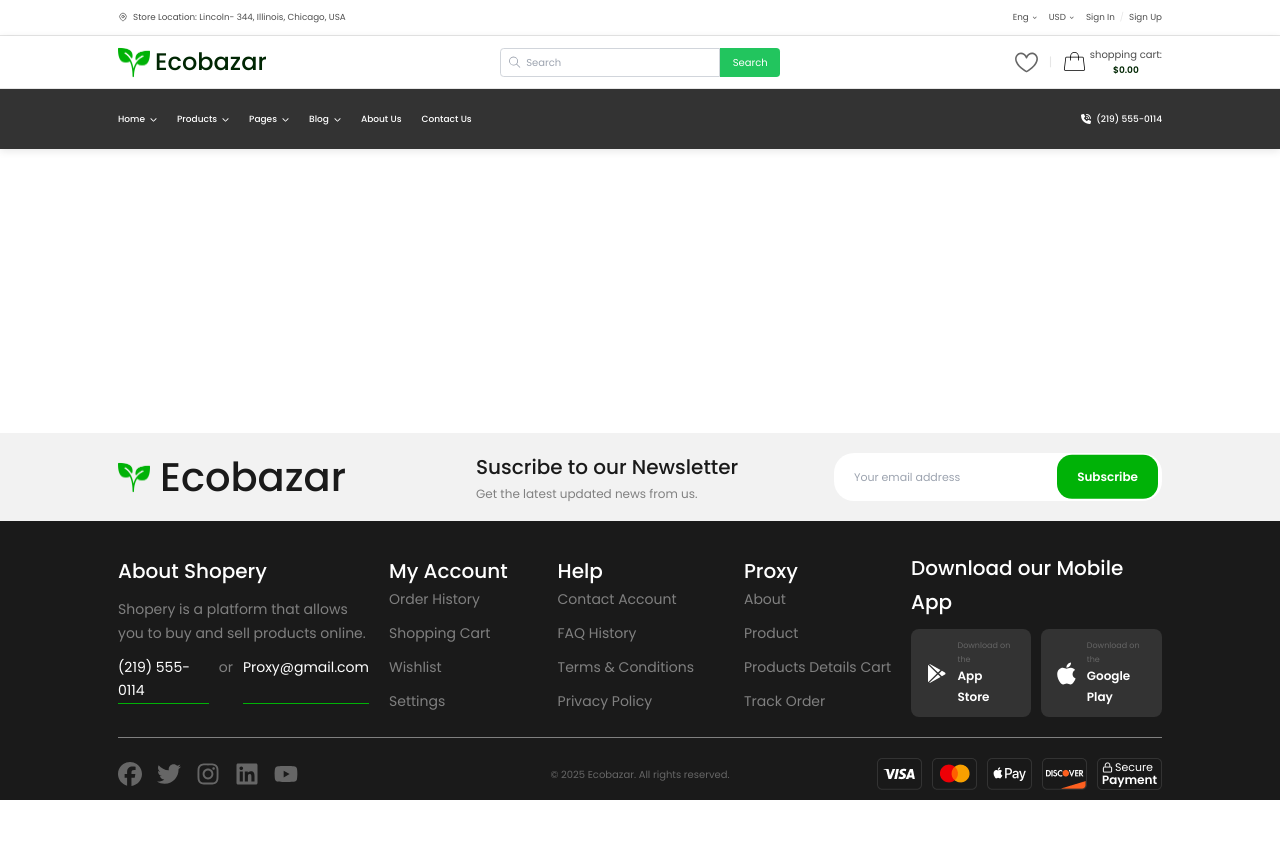
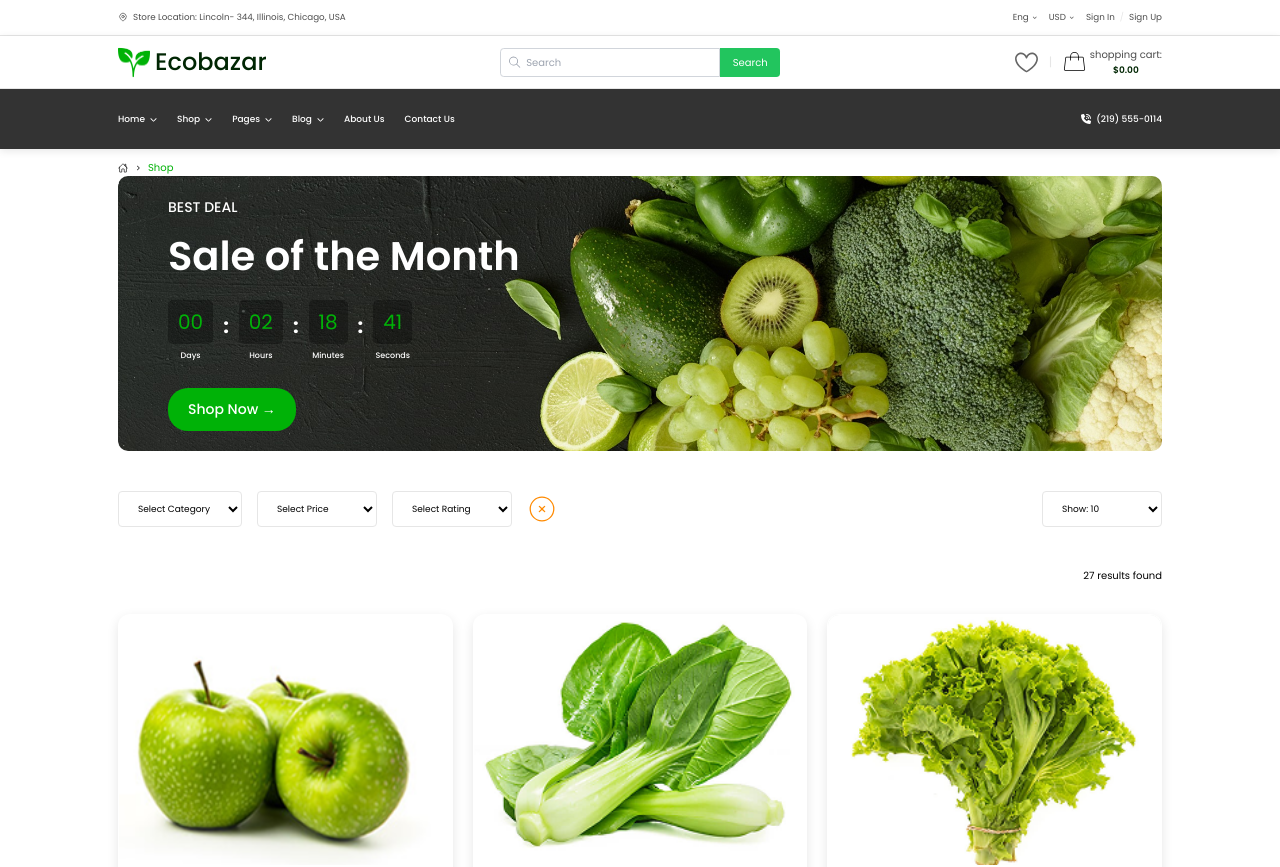
Before and after one commit to Haroonabdulrazaq/Ecobazar, a React (Create React App) app: page /shop in a window 1280 px wide. Shown: the top 867 px of the page. Before the commit the page ends 800 px from the top, so only its background shows below. Built offline with nearby package versions, Linux system fonts and the light colour scheme.

Commit message:
Fix display on tab

```diff
--- a/src/App.tsx
+++ b/src/App.tsx
@@ -21,7 +21,7 @@ function App() {
       <main className='main-content'>
         <Routes>
           <Route path='/' element={<Home />} />
-          <Route path='/products' element={<Products />} />
+          <Route path='/shop' element={<Products />} />
           <Route path='/shopping-cart' element={<Cart />} />
           <Route path='/checkout' element={<Checkout />} />
         </Routes>
--- a/src/components/Navigation.tsx
+++ b/src/components/Navigation.tsx
@@ -67,7 +67,7 @@ const Navigation = () => {
           </div>
           <div className='navigation__item'>
             <span>
-              <Link to='/products'>Products</Link>
+              <Link to='/shop'>Shop</Link>
             </span>
             <FaChevronDown className='navigation__caret' />
           </div>
@@ -123,10 +123,10 @@ const Navigation = () => {
           </div>
           <div
             className='navigation__mobile-item'
-            onClick={() => handleNavigate('/products')}
+            onClick={() => handleNavigate('/shop')}
           >
             <span>
-              <Link to='/products'>Products</Link>
+              <Link to='/shop'>Shop</Link>
             </span>
             <FaChevronDown className='navigation__mobile-caret' />
           </div>
--- a/src/components/ProductLists.tsx
+++ b/src/components/ProductLists.tsx
@@ -149,7 +149,7 @@ const ProductLists = () => {
               <IoHomeOutline />
             </Link>
             <RxCaretRight />
-            <Link to='/products'>Products</Link>
+            <Link to='/shop'>Shop</Link>
           </div>
           <div className='product-lists__header-image'>
             <div className='product-lists__header-content'>
```
